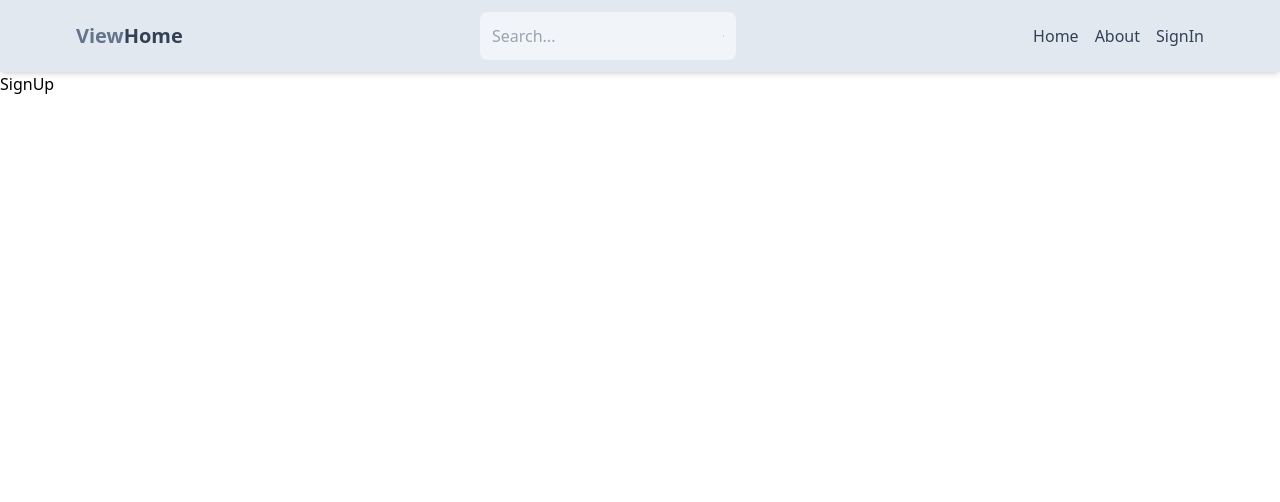
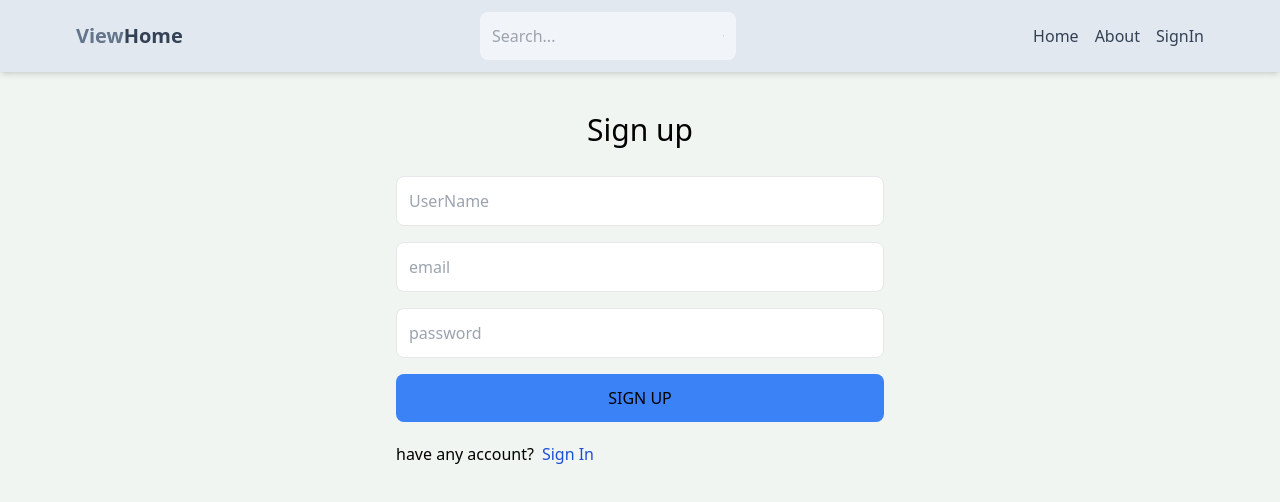
Before and after one commit to trophime1/estate, a React (Vite) app in the folder client/: page /sign-up in a window 1280 px wide. Shown: the top 502 px of the page. Built offline with nearby package versions, Linux system fonts and the light colour scheme.

Commit message:
sign up ai

```diff
--- a/client/src/index.css
+++ b/client/src/index.css
@@ -1,3 +1,7 @@
 @tailwind base;
 @tailwind components;
 @tailwind utilities;
+
+body{
+    background-color: rgb(241, 245, 241);
+}
--- a/client/src/pages/SignUp.jsx
+++ b/client/src/pages/SignUp.jsx
@@ -1,7 +1,22 @@
-import React from 'react'
+import {Link} from 'react-router-dom'
 
 export default function SignUp() {
   return (
-    <div>SignUp</div>
+    <div className='p-3 max-w-lg mx-auto'>
+      <h1 className='text-3xl text-center front-semibold my-7'>Sign up</h1>
+    <form className='flex flex-col gap-4'>
+      <input type="text" placeholder="UserName" className='border p-3 rounded-lg' id='username' />
+      <input type="email" placeholder="email" className='border p-3 rounded-lg' id='email' />
+      <input type="text" placeholder="password" className='border p-3 rounded-lg' id='password' />
+      <button type='submit' className='bg-blue-500 hover:bg-blue-600 transition duration-20
+      p-3 rounded-lg uppercase '>Sign up</button>
+    </form>
+    <div className='flex gap-2 mt-5'>
+      <p>have any account?</p>
+      <Link to='/sign-in'>
+        <span className='cursor-pointer text-blue-700 '> Sign In</span>
+      </Link>
+    </div>
+    </div>
   )
 }
```
